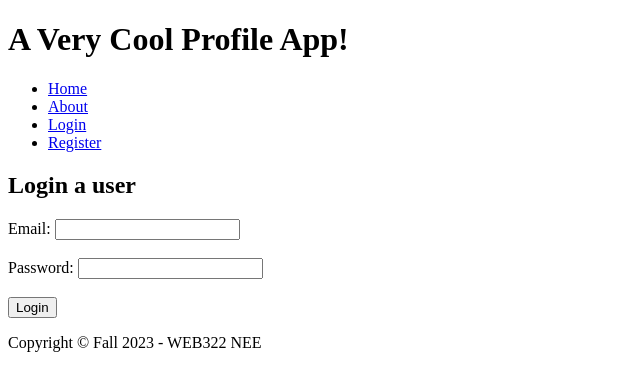
After one commit to nick-romanidis/web322-2237-nee, a Node server app: page /user/login in a window 1280 px wide. The commit adds this page. Shown: the top 391 px of the page, without its empty margins (0-640 px from the left). Run offline with Node 20, Linux system fonts and the light colour scheme; some libraries are stand-ins or nearby versions.

```diff
--- a/week-09/profile-app-part2/controllers/userController.js
+++ b/week-09/profile-app-part2/controllers/userController.js
@@ -1,5 +1,8 @@
 const express = require("express");
 const userModel = require("../models/userModel");
+const bcryptjs = require("bcryptjs");
+const path = require("path");
+
 const router = express.Router();
 
 // Route to the registration page (GET /user/register)
@@ -27,7 +30,34 @@ router.post("/register", (req, res) => {
     newUser.save()
         .then(userSaved => {
             console.log(`User ${userSaved.firstName} has been added to the database.`);
-            res.redirect("/");
+
+            // Create a unique name for the picture, so that it can be stored in the file system.
+            const profilePicFile = req.files.profilePic;
+            let uniqueName = `profile-pic-${userSaved._id}${path.parse(profilePicFile.name).ext}`;
+
+            // Copy the image data to a file on our system.
+            profilePicFile.mv(`assets/profile-pics/${uniqueName}`)
+                .then(() => {
+                    // Update the document so that the profile pic is populated.
+                    userModel.updateOne({
+                        _id: userSaved._id
+                    }, {
+                        profilePic: uniqueName
+                    })
+                        .then(() => {
+                            // Successful
+                            console.log("Updated the users profile pic");
+                            res.redirect("/");
+                        })
+                        .catch(err => {
+                            console.log(`Error updating users profile pic... ${err}`);
+                            res.redirect("/");
+                        });
+                })
+                .catch(err => {
+                    console.log(`Error adding profile pic... ${err}`);
+                    res.redirect("/");
+                })
         })
         .catch(err => {
             console.log(`Error adding user to the database ... ${err}`);
@@ -35,4 +65,92 @@ router.post("/register", (req, res) => {
         });
 });
 
+// Route to the login page (GET /user/login)
+router.get("/login", (req, res) => {
+    res.render("user/login");
+});
+
+// Route to the login page (POST)
+router.post("/login", (req, res) => {
+
+    const { email, password } = req.body;
+
+    // TODO: Validate that both email and password are entered.
+
+    let errors = [];
+
+    userModel.findOne({
+        email
+    })
+        .then(user => {
+            // Completed the search (successfully).
+            if (user) {
+                // Found the user document
+                // Compare the password submitted to the password in the document.
+                bcryptjs.compare(password, user.password)
+                    .then(isMatched => {
+                        // Done comparing passwords.
+
+                        if (isMatched) {
+                            // Passwords matched.
+
+                            // Create a new session and store the user object.
+                            req.session.user = user;
+
+                            // We want to use redirect, not render, or it won't work.
+                            //     errors.push("Signed in " + user.firstName);
+
+                            //     res.render("user/login", {
+                            //         errors
+                            //    });
+
+                            res.redirect("/");
+                        }
+                        else {
+                            // Passwords are different.
+                            errors.push("Password does not match the database.");
+                            console.log(errors[0]);
+
+                            res.render("user/login", {
+                                errors
+                            });
+                        }
+                    }).catch(err => {
+                        errors.push("Password could not be validated ... " + err);
+                        console.log(errors[0]);
+
+                        res.render("user/login", {
+                            errors
+                        });
+                    });
+            }
+            else {
+                errors.push("Email was not found in the database");
+                console.log(errors[0]);
+
+                res.render("user/login", {
+                    errors
+                });
+            }
+        })
+        .catch(err => {
+            errors.push("Error finding the user in the databasee ... " + err);
+            console.log(errors[0]);
+
+            res.render("user/login", {
+                errors
+            });
+        });
+});
+
+router.get("/logout", (req, res) => {
+    // Clear the session from memory.
+    req.session.destroy();
+
+    // Do NOT do this
+    //req.session.user = null;
+
+    res.redirect("/user/login");
+});
+
 module.exports = router;
--- a/week-09/profile-app-part2/package.json
+++ b/week-09/profile-app-part2/package.json
@@ -15,6 +15,8 @@
     "ejs": "^3.1.9",
     "express": "^4.18.2",
     "express-ejs-layouts": "^2.5.1",
+    "express-fileupload": "^1.4.2",
+    "express-session": "^1.17.3",
     "mongoose": "^8.0.0"
   }
 }
--- a/week-09/profile-app-part2/server.js
+++ b/week-09/profile-app-part2/server.js
@@ -3,6 +3,9 @@ const express = require("express");
 const expressLayouts = require('express-ejs-layouts');
 const dotenv = require("dotenv");
 const mongoose = require("mongoose");
+
+const session = require("express-session");
+const fileUpload = require("express-fileupload");
 
 // Set up dotenv to protect environment variables
 dotenv.config({ path: "./config/keys.env" });
@@ -15,8 +18,28 @@ app.set('view engine', 'ejs');
 app.set('layout', 'layouts/main');
 app.use(expressLayouts);
 
+// Set up a static folder.
+app.use(express.static("assets"));
+
 // Set up body parser.
 app.use(express.urlencoded({ extended: true }));
+
+// Set up express-fileupload.
+app.use(fileUpload());
+
+// Set up express-session
+app.use(session({
+    secret: process.env.SESSION_SECRET,
+    resave: false,
+    saveUninitialized: true
+}));
+
+app.use((req, res, next) => {
+    // res.locals.user is a global EJS variable.
+    // This means that every single EJS file can access this variable.
+    res.locals.user = req.session.user;
+    next();
+});
 
 // Set up controllers
 const generalController = require("./controllers/generalController");
--- a/week-09/profile-app-part2/views/general/home.ejs
+++ b/week-09/profile-app-part2/views/general/home.ejs
@@ -3,3 +3,6 @@
     Lorem ipsum dolor sit amet consectetur adipisicing elit. Reprehenderit cumque quaerat a dolorem distinctio vero
     quae, sapiente animi mollitia totam labore unde cum accusantium. Earum quia sit aliquid cupiditate ratione!
 </p>
+<% if (typeof user !== "undefined" && typeof user.profilePic === "string") { %>
+    <img src="/profile-pics/<%- user.profilePic %>" alt="<%= user.firstName %>'s picture" />
+<% } %>
--- a/week-09/profile-app-part2/views/partials/nav.ejs
+++ b/week-09/profile-app-part2/views/partials/nav.ejs
@@ -2,6 +2,12 @@
     <ul>
         <li><a href="/">Home</a></li>
         <li><a href="/about">About</a></li>
-        <li><a href="/user/register">Register</a></li>
+        <% if (typeof user === "undefined") { %>
+            <li><a href="/user/login">Login</a></li>
+            <li><a href="/user/register">Register</a></li>
+        <% } else { %>
+            <li>Hello <%= user.firstName %></li>
+            <li><a href="/user/logout">Logout</a></li>
+        <% } %>
     </ul>
 </nav>
--- /dev/null
+++ b/week-09/profile-app-part2/views/user/login.ejs
@@ -0,0 +1,17 @@
+<h2>Login a user</h2>
+
+<% if (typeof errors !== "undefined" && errors.length > 0) { %>
+    <% errors.forEach(err => { %>
+        <p style="color: red"><%= err %></p>
+    <% }); %>
+<% } %>
+
+<form method="POST" action="/user/login">
+    <label for="email">Email:</label>
+    <input type="email" name="email" id="email" /><br /><br />
+
+    <label for="password">Password:</label>
+    <input type="password" name="password" id="password" /><br /><br />
+
+    <input type="submit" value="Login" />
+</form>
--- a/week-09/profile-app-part2/views/user/register.ejs
+++ b/week-09/profile-app-part2/views/user/register.ejs
@@ -1,6 +1,6 @@
 <h2>Register a new user account</h2>
 
-<form method="POST" action="/user/register">
+<form method="POST" action="/user/register" enctype="multipart/form-data">
     <label for="firstName">First Name:</label>
     <input type="text" name="firstName" id="firstName" /><br /><br />
 
@@ -13,5 +13,8 @@
     <label for="password">Password:</label>
     <input type="password" name="password" id="password" /><br /><br />
 
+    <label for="profilePic">Picture:</label>
+    <input type="file" name="profilePic" id="profilePic" /><br /><br />
+
     <input type="submit" value="Register" />
 </form>
```
Also changed, not shown: week-09/profile-app-part2/assets/profile-pics/profile-pic-654d2200e270df1d9274b252.jpg (added), 1 other file.
